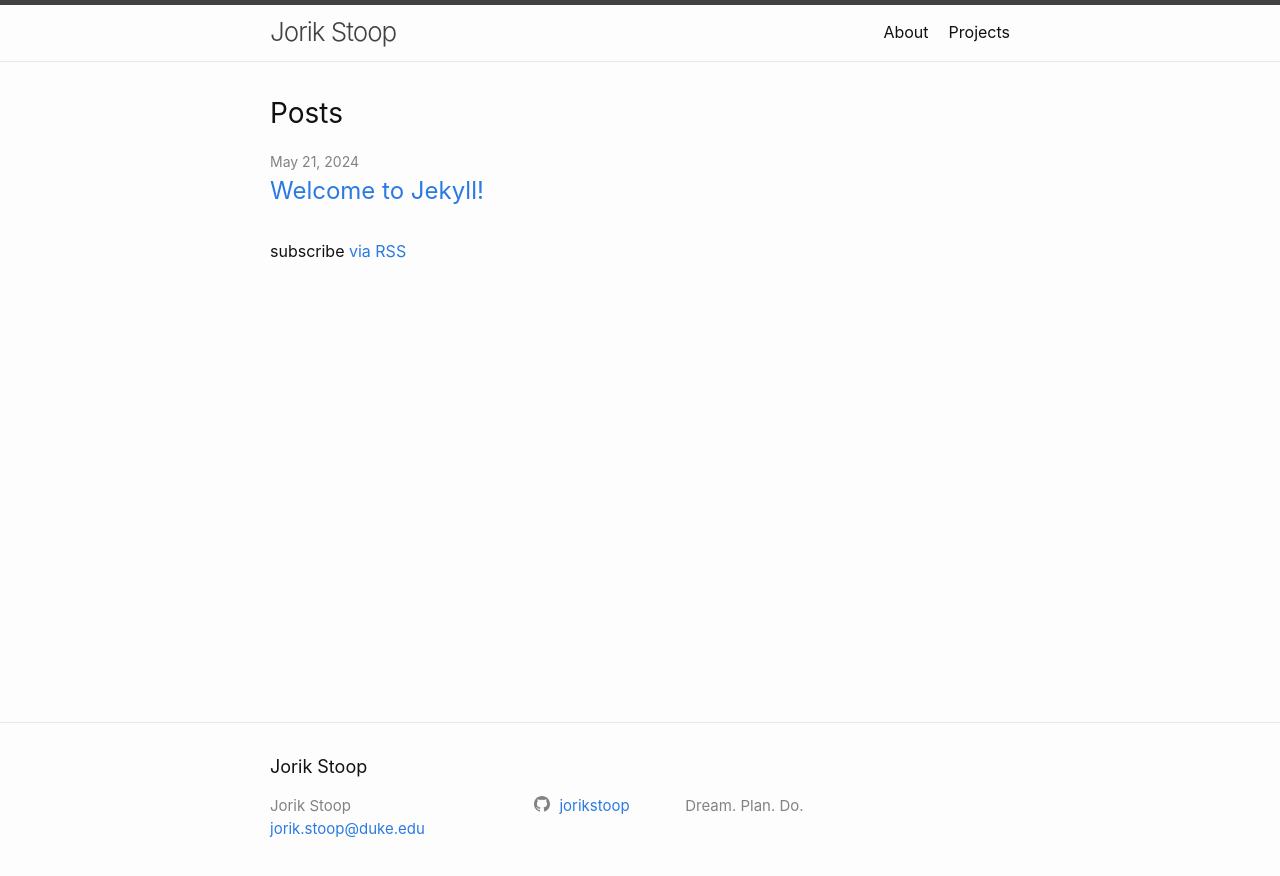
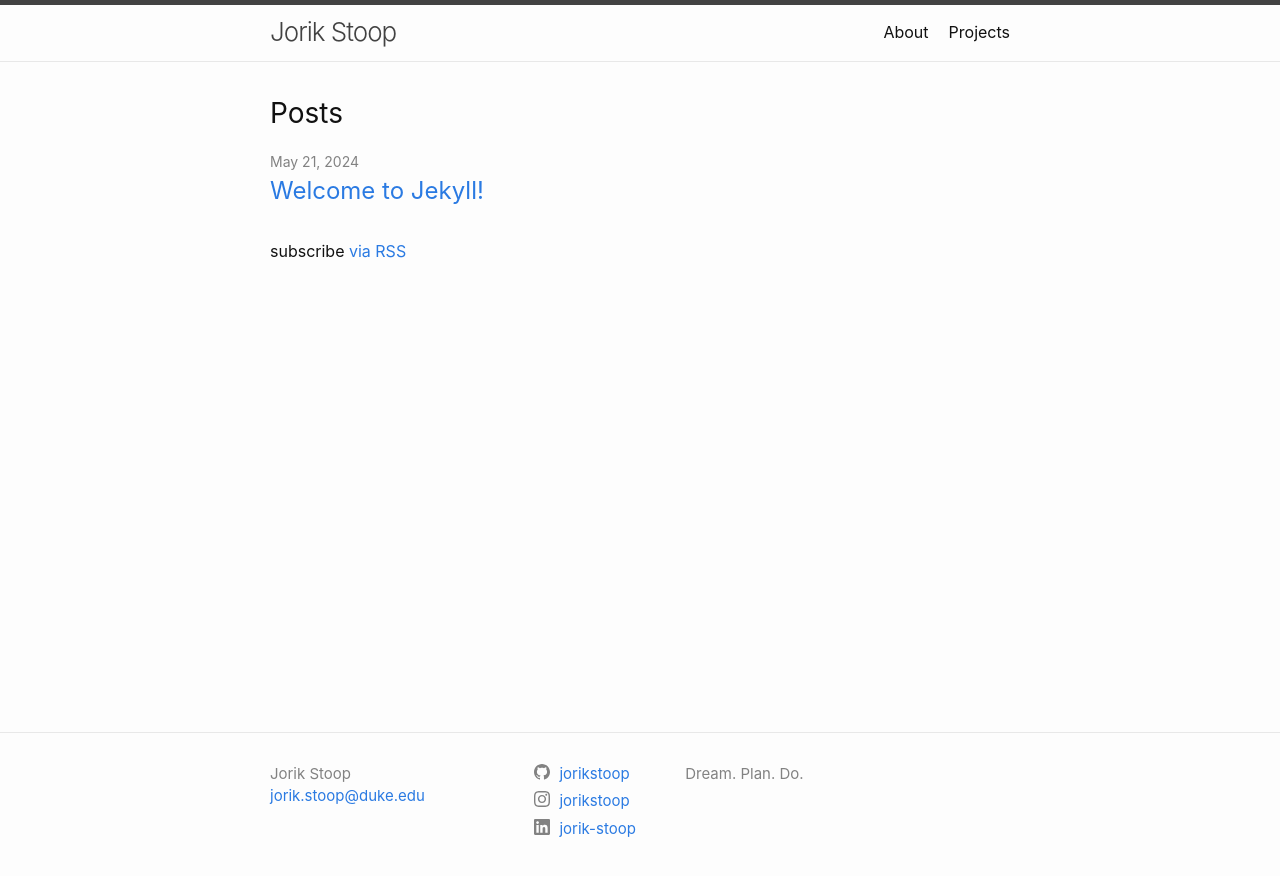
Before and after one commit to jorikstoop/jorikstoop.github.io, a Jekyll site: the page built from index.md, in a window 1280 px wide. Shown: the top 876 px of the page. Built offline with Jekyll 4.4.1, drawn with Linux system fonts in a browser that asks for light colours.

Commit message:
update config

```diff
--- a/_config.yml
+++ b/_config.yml
@@ -22,8 +22,11 @@
   Dream. Plan. Do.
 baseurl: "" # the subpath of your site, e.g. /blog
 url: "" # the base hostname & protocol for your site, e.g. http://example.com
-#twitter_username: jekyllrb
+
+#socials included in footer
 github_username:  jorikstoop
+linkedin_username: jorik-stoop
+instagram_username: jorikstoop
 
 # Build settings
 plugins:
--- a/_includes/footer.html
+++ b/_includes/footer.html
@@ -3,7 +3,7 @@
 
   <div class="wrapper">
 
-    <h2 class="footer-heading">{{ site.title | escape }}</h2>
+    <!-- <h2 class="footer-heading">{{ site.title | escape }}</h2> -->
 
     <div class="footer-col-wrapper">
       <div class="footer-col footer-col-1">
```
Also changed, not shown: Gemfile.lock.
